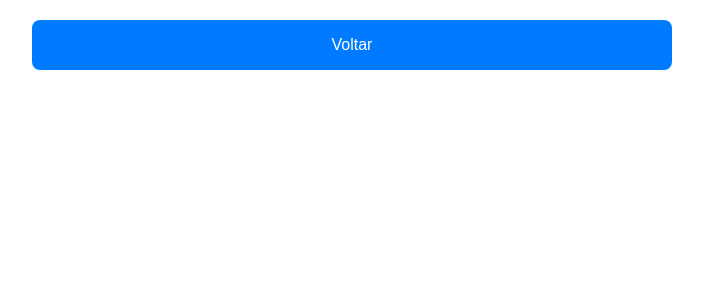
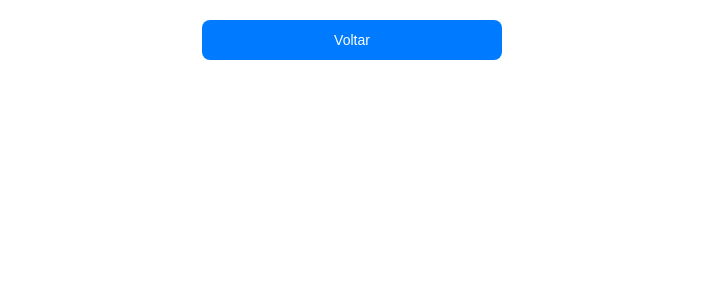
Before and after one commit to efremfilho/efremfilho.github.io, a Jekyll site: the page pipefy-tests/button.html, which Jekyll copies as it is, in a window 1280 px wide. Shown: the top 300 px of the page, without its empty margins (288-991 px from the left). Built offline with Jekyll 4.4.1, drawn with Linux system fonts in a browser that asks for light colours.

Commit message:
Update button.html

```diff
--- a/pipefy-tests/button.html
+++ b/pipefy-tests/button.html
@@ -2,25 +2,37 @@
 <html lang="pt">
 <head>
   <meta charset="UTF-8">
-  <title>Botão Embedado - 50% Width</title>
+  <title>Botão 50% Width</title>
   <style>
+    /* Remove as margens/paddings padrão do navegador */
     html, body {
       margin: 0;
       padding: 0;
+      /* Se quiser forçar sem barra de rolagem, pode usar:
+         overflow: hidden;
+         Mas cuidado, isso pode ocultar outros conteúdos. */
     }
-    /* O botão ocupará 50% da largura do seu contêiner pai e terá bordas arredondadas */
+
+    /* Aplica a box-sizing globalmente para evitar surpresas de tamanho */
+    *, *::before, *::after {
+      box-sizing: border-box;
+    }
+
+    /* Estilos do botão */
     button {
       display: block;
-      width: 50%;
-      height: 50px;
-      font-size: 16px;
+      width: 50%;           /* 50% do espaço disponível */
+      max-width: 300px;     /* Define um limite máximo, se desejar */
+      height: 40px;         /* Ajuste conforme necessário */
+      margin: 20px auto;    /* Centraliza horizontalmente */
+      font-size: 14px;
       background-color: #007BFF;
       color: #fff;
       border: none;
-      border-radius: 8px; /* Bordas arredondadas */
+      border-radius: 8px;   /* Bordas arredondadas */
       cursor: pointer;
-      margin: 20px auto; /* Centraliza horizontalmente */
     }
+
     button:hover {
       background-color: #0056b3;
     }
@@ -28,6 +40,7 @@
 </head>
 <body>
   <button onclick="voltar()">Voltar</button>
+
   <script>
     function voltar() {
       window.history.back();
```
